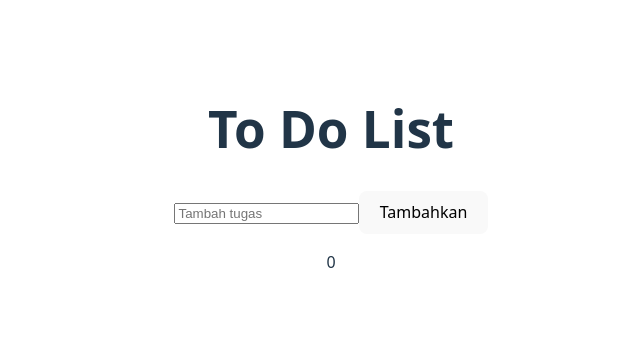
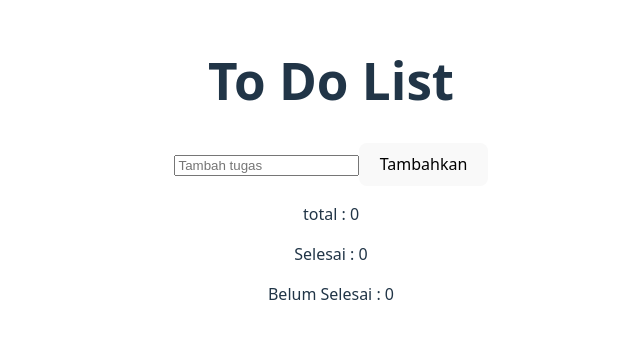
Before and after one commit to dimasfhrz356/32-pbk-uts-233510530, a Vue app: page / in a window 1280 px wide. Shown: the part 230-568 px from the top of the page, without its empty margins (309-949 px from the left). Built offline with nearby package versions, Linux system fonts and the light colour scheme.

Commit message:
informasi tugas

```diff
--- a/src/App.vue
+++ b/src/App.vue
@@ -18,6 +18,8 @@ const tambahTugas = () => {
 }
 
 const totalTugas = computed(() => listTugas.value.length);
+const selesaiTugas = computed(() => listTugas.value.filter(tugas => tugas.selesai).length);
+const tugasBelumSelesai = computed(() => listTugas.value.filter(tugas => !tugas.selesai).length);
 
 </script>
 
@@ -34,7 +36,17 @@ const totalTugas = computed(() => listTugas.value.length);
       </li>
     </ul>
 
-    {{  totalTugas }}
+    <div>
+      <p>
+        total : {{ totalTugas }}
+      </p>
+      <p>
+        Selesai : {{ selesaiTugas }}
+      </p>
+      <p>
+        Belum Selesai : {{ tugasBelumSelesai }}
+      </p>
+    </div>
   </div>
 </template>
 
```
